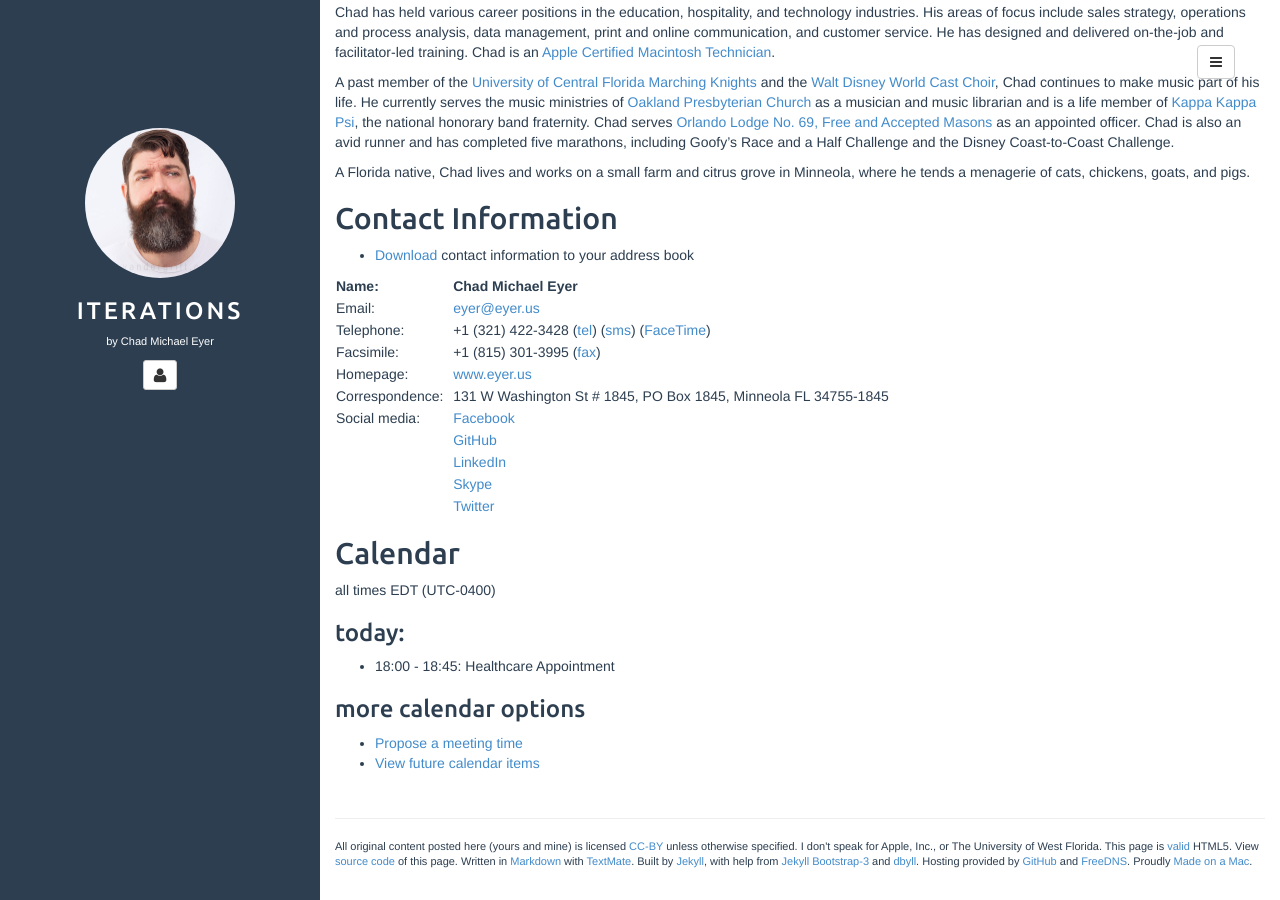
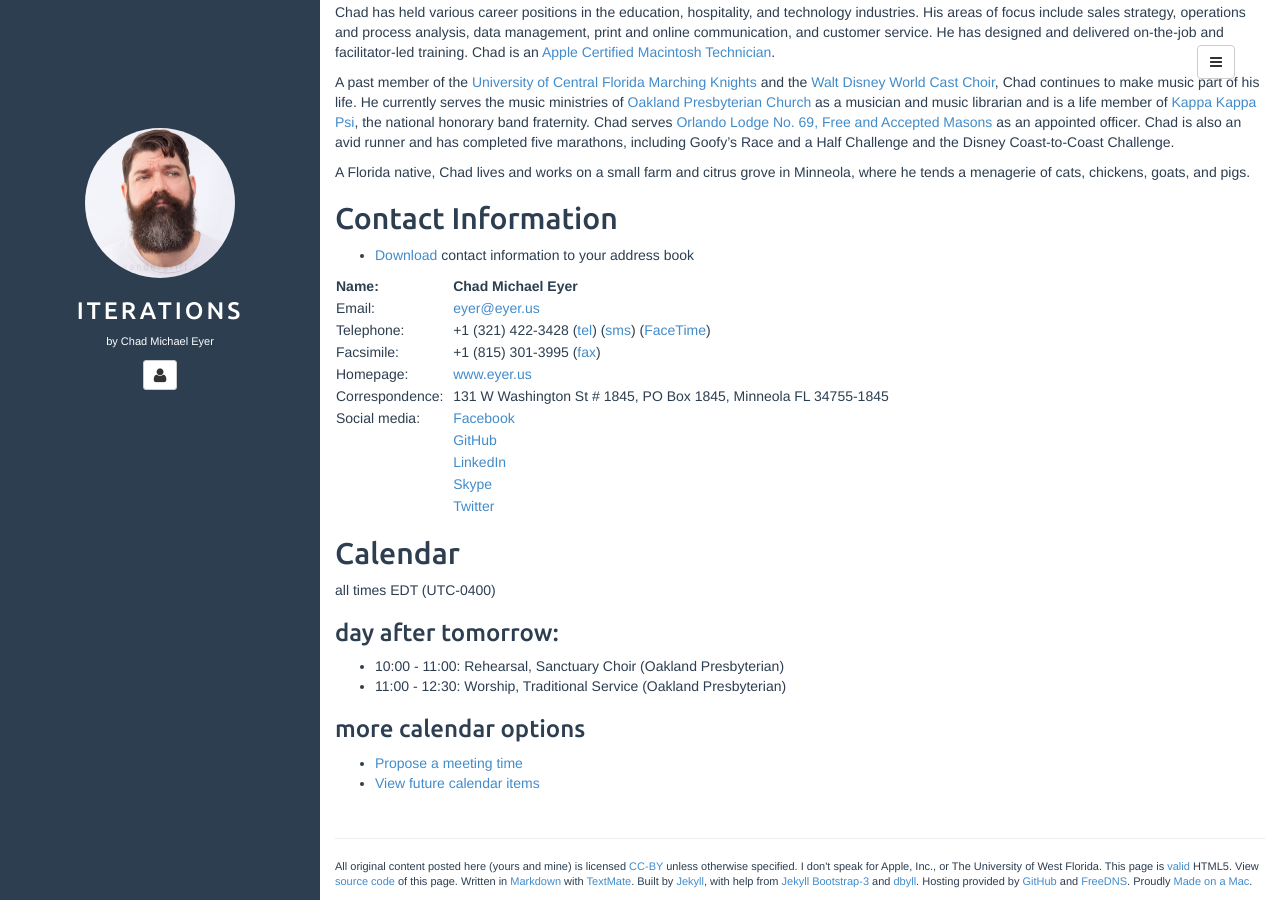
Before and after one commit to chadmichaeleyer/chadmichaeleyer.github.io, a Jekyll site: the page built from about.md, in a window 1280 px wide and 900 px high, scrolled down 897 px. Built offline with Jekyll 4.4.1, drawn with Linux system fonts in a browser that asks for light colours.

Commit message:
calendar update

```diff
--- a/calendar.markdown
+++ b/calendar.markdown
@@ -1,5 +1,6 @@
 all times EDT (UTC-0400)
 
-### today:
+### day after tomorrow:
 
-* 18:00 - 18:45: Healthcare Appointment
+* 10:00 - 11:00: Rehearsal, Sanctuary Choir (Oakland Presbyterian)
+* 11:00 - 12:30: Worship, Traditional Service (Oakland Presbyterian)
```
Also changed, not shown: calendar-year.markdown (+4 -4 lines).
